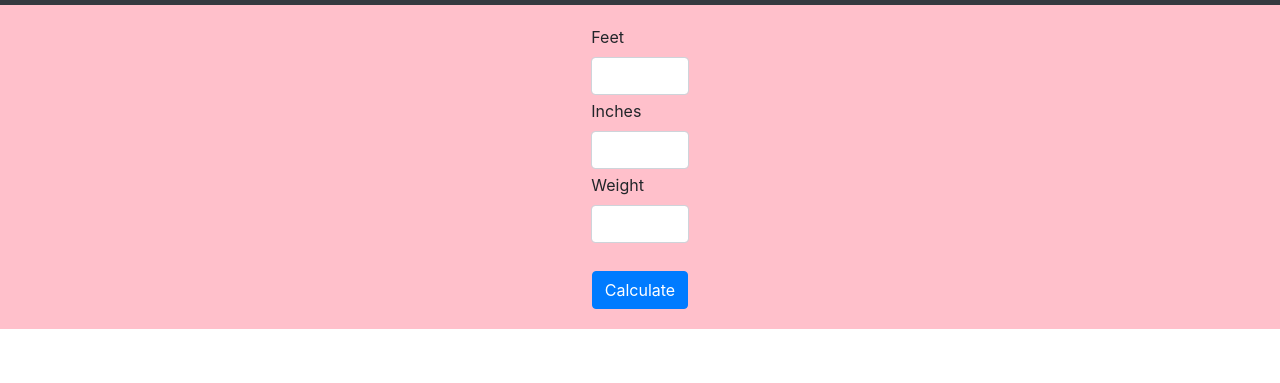
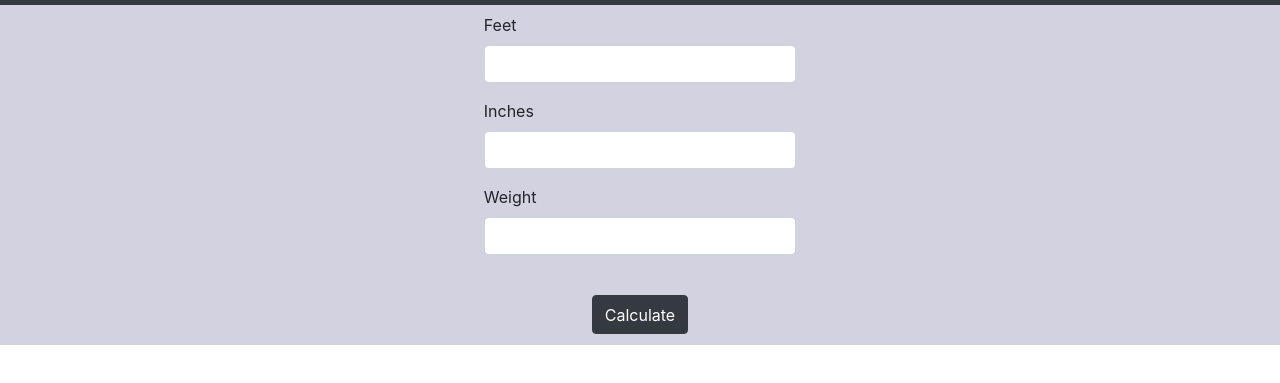
Before and after one commit to TheGreenMachine17/BMI-Calculator, a plain HTML site: page bmi.html in a window 1280 px wide. Shown: the part 69-452 px from the top of the page. Drawn offline with nearby package versions, Linux system fonts and the light colour scheme.

Commit message:
Add files via upload

```diff
--- a/bmi.css
+++ b/bmi.css
@@ -1,11 +1,13 @@
+.needs-validation {
+	background-color: rgb(210, 210, 224);
+	display: block;
+	margin: auto;
+	padding-top: 8px;
+	padding-bottom: 11px;
 
-.needs-validation {
-	background-color: pink;
-	padding-top: 20px;
-	padding-bottom: 20px;
 }
 
-.col-md-1.mb-1 {
+.col-md-3.mb-3 {
 
 	display: inline-block;
 	margin: auto;
@@ -13,15 +15,17 @@
 
 }
 
-.btn.btn-primary {
+.btn.btn-dark {
 	position: relative;
 	display: block;
 	margin: auto;
+	padding-top: 7px;
+
 }
 
 
 @media only screen and (max-width: 768px) {
-	.col-md-1.mb-1 {
+	.col-md-3.mb-3 {
 		display: block;
 		margin: auto;
 		width: 50%;
@@ -38,7 +42,8 @@ th, td {
 
 #resultsPage {
 	float: left;
-	padding-left: 22px;
+	padding-left: 35px;
+	padding-top: 30px;
 
 }
 
@@ -46,5 +51,6 @@ th, td {
 #paragraphDiv {
 	float: left;
 	position: absolute;
-	left: 290px;
+	left: 310px;
+	padding-top: 30px;
 }
--- a/bmi.html
+++ b/bmi.html
@@ -37,7 +37,7 @@
 
     <!-- Row 1 of form requesting # of Feet -->
     <div class="form-row">
-        <div class="col-md-1 mb-1">
+        <div class="col-md-3 mb-3">
 
             <label for="feet">Feet</label>
             <input type="number" min="1" class="form-control" id="feet" required>
@@ -50,7 +50,7 @@
 
     <!-- Row 2 of form requesting # of Inches -->
     <div class="form-row">
-        <div class="col-md-1 mb-1">
+        <div class="col-md-3 mb-3">
 
             <label for="inches">Inches</label>
             <input type="number" min="0" class="form-control" id="inches" required>
@@ -63,7 +63,7 @@
 
     <!-- Row 3 of form requesting weight in Pounds -->
     <div class="form-row">
-        <div class="col-md-1 mb-1">
+        <div class="col-md-3 mb-3">
         <label for="pounds">Weight</label>
             <input type="number" min="0" class="form-control" id="pounds" required>
 
@@ -76,7 +76,7 @@
     <br>
 
     <!-- Submit Button -->
-    <button class="btn btn-primary" type="submit">Calculate</button>
+    <button class="btn btn-dark" type="submit">Calculate</button>
   </form>
 </div>
 
--- a/bmi.js
+++ b/bmi.js
@@ -303,7 +303,7 @@ function displayResults()
     var info22 = document.createTextNode("Weight: " + lbs + " pounds");
     infoo.appendChild(info22);
 
-    var elemenn = document.getElementById("mainPage");
+    var elemenn = document.getElementById("paragraphDiv");
     elemenn.appendChild(infoo);
 
     //second paragraph
```
